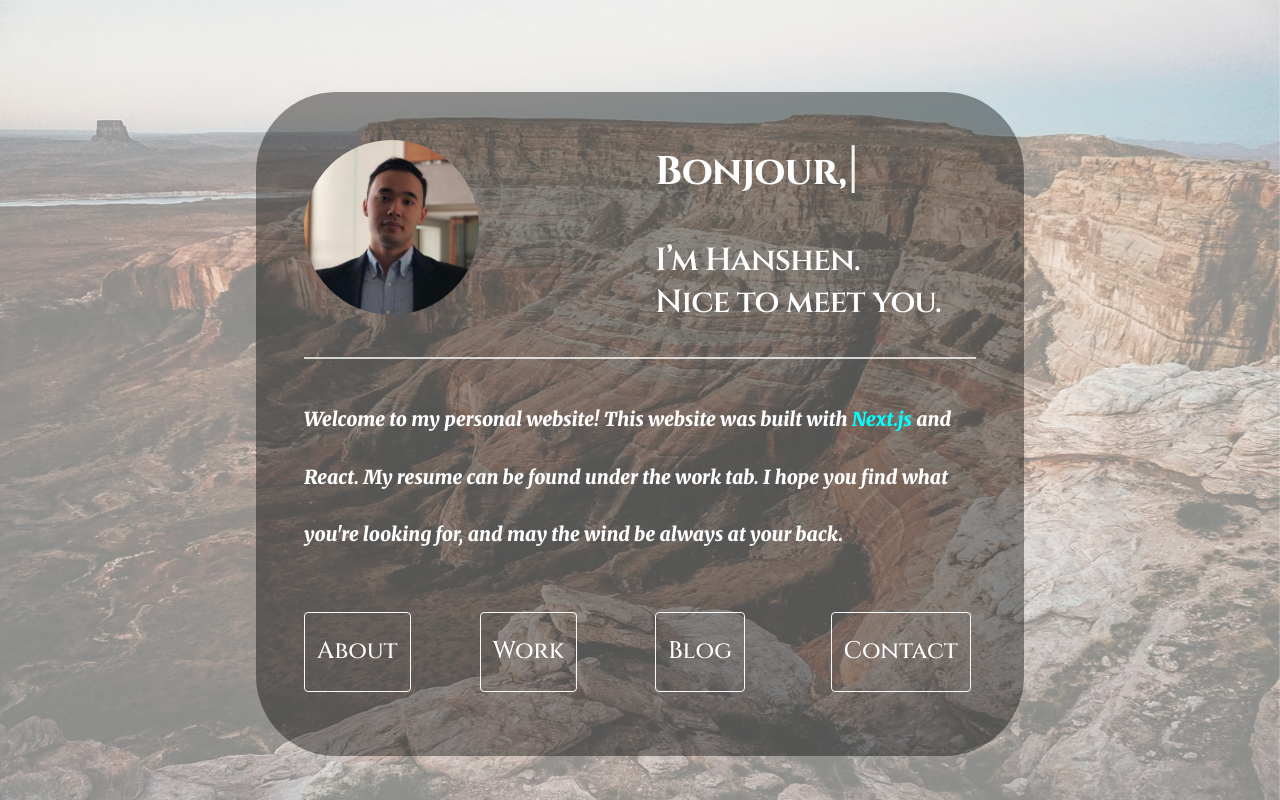
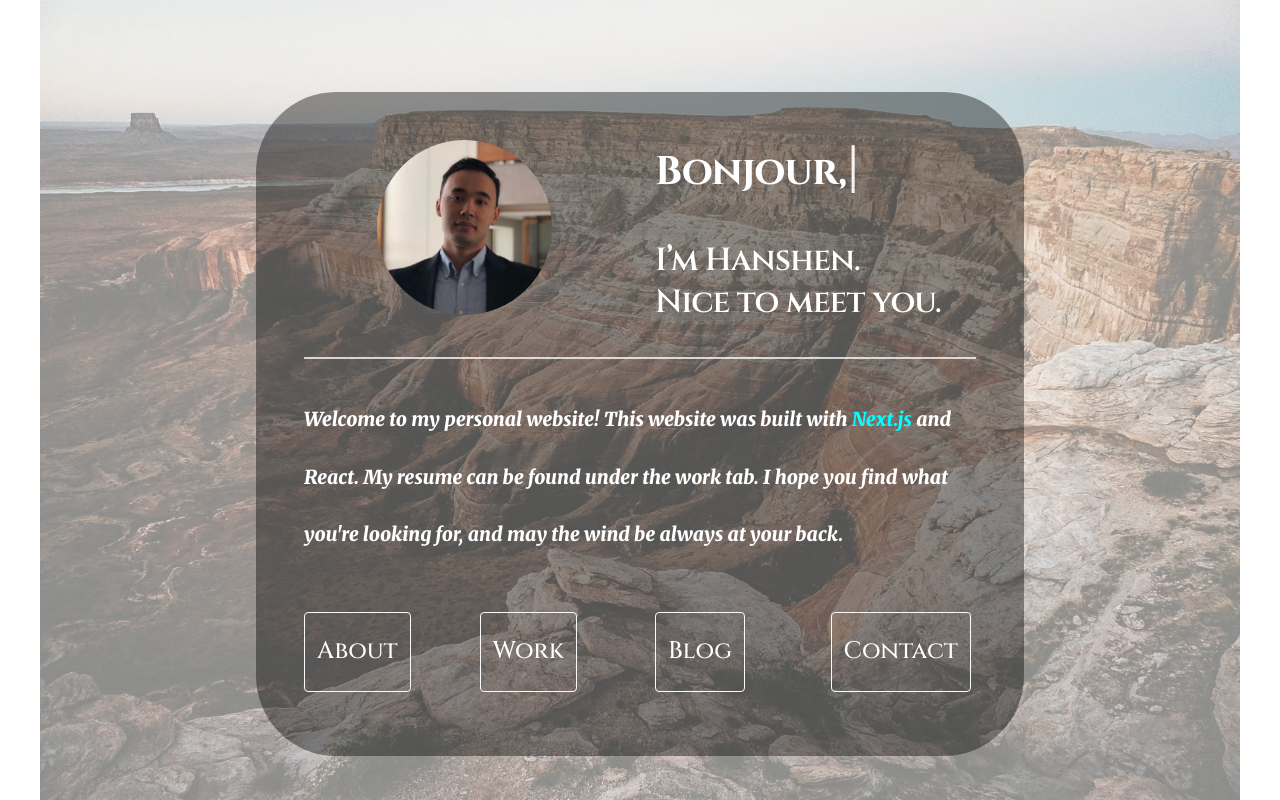
Before and after one commit to BenedictHW/project-isidore-javascript, a Next.js app: page / in a window 1280 px wide. Built offline with nearby package versions, Linux system fonts and the light colour scheme.

Commit message:
Using smaller image for now, image css

```diff
--- a/styles/global.css
+++ b/styles/global.css
@@ -35,3 +35,12 @@ pre{
   font-size: 1.5rem;
   color: #073642;
 }
+
+/* https://webdesign.tutsplus.com/tutorials/quick-tip-how-to-use-html5-picture-for-responsive-images--cms-21015 */
+img {
+  max-width: 100%;
+  max-height:100%;
+  object-fit:contain;
+  display: block;
+  margin: auto auto;
+}
```
Also changed, not shown: public/images/2021/enable-wsl.png.
